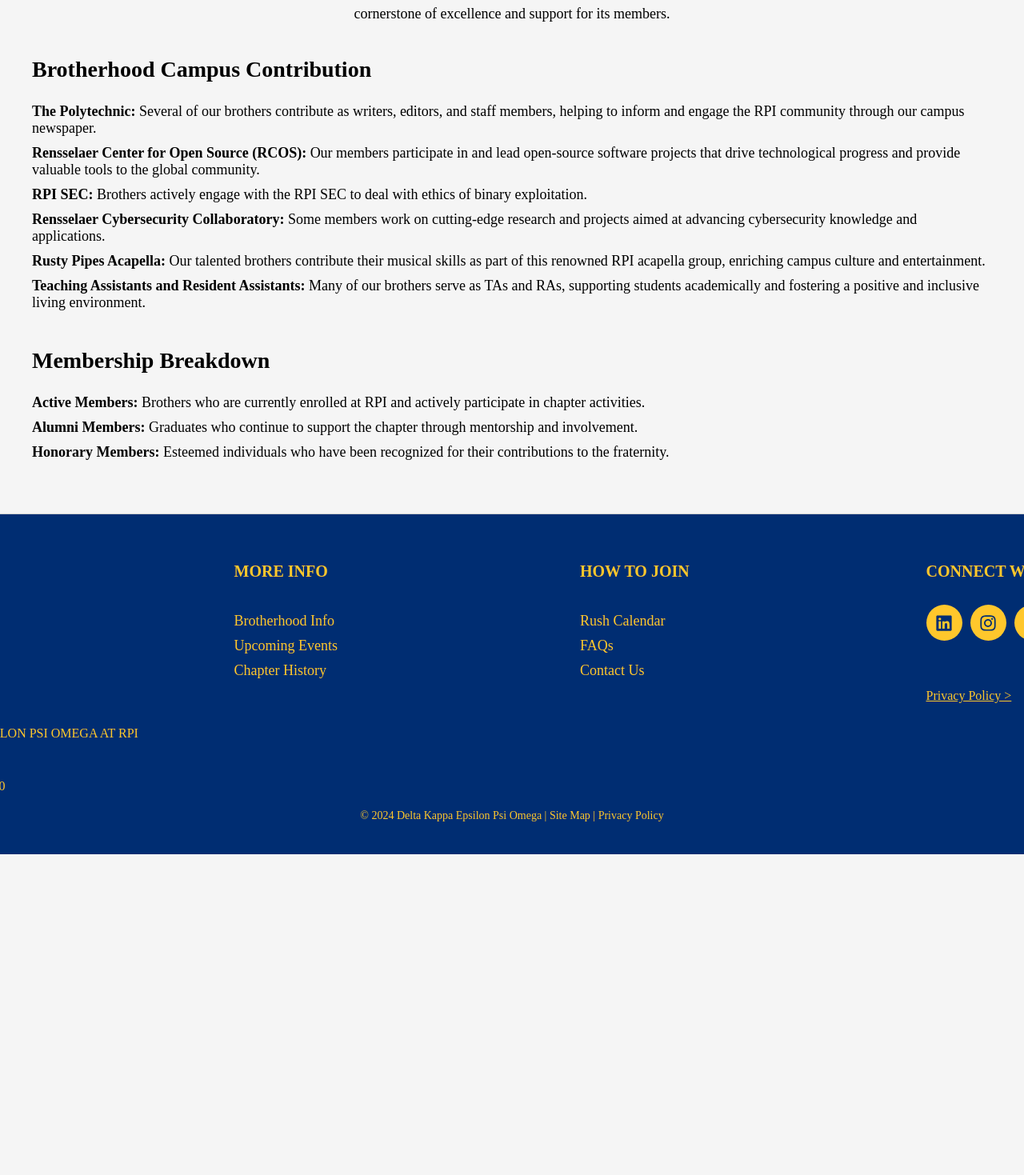
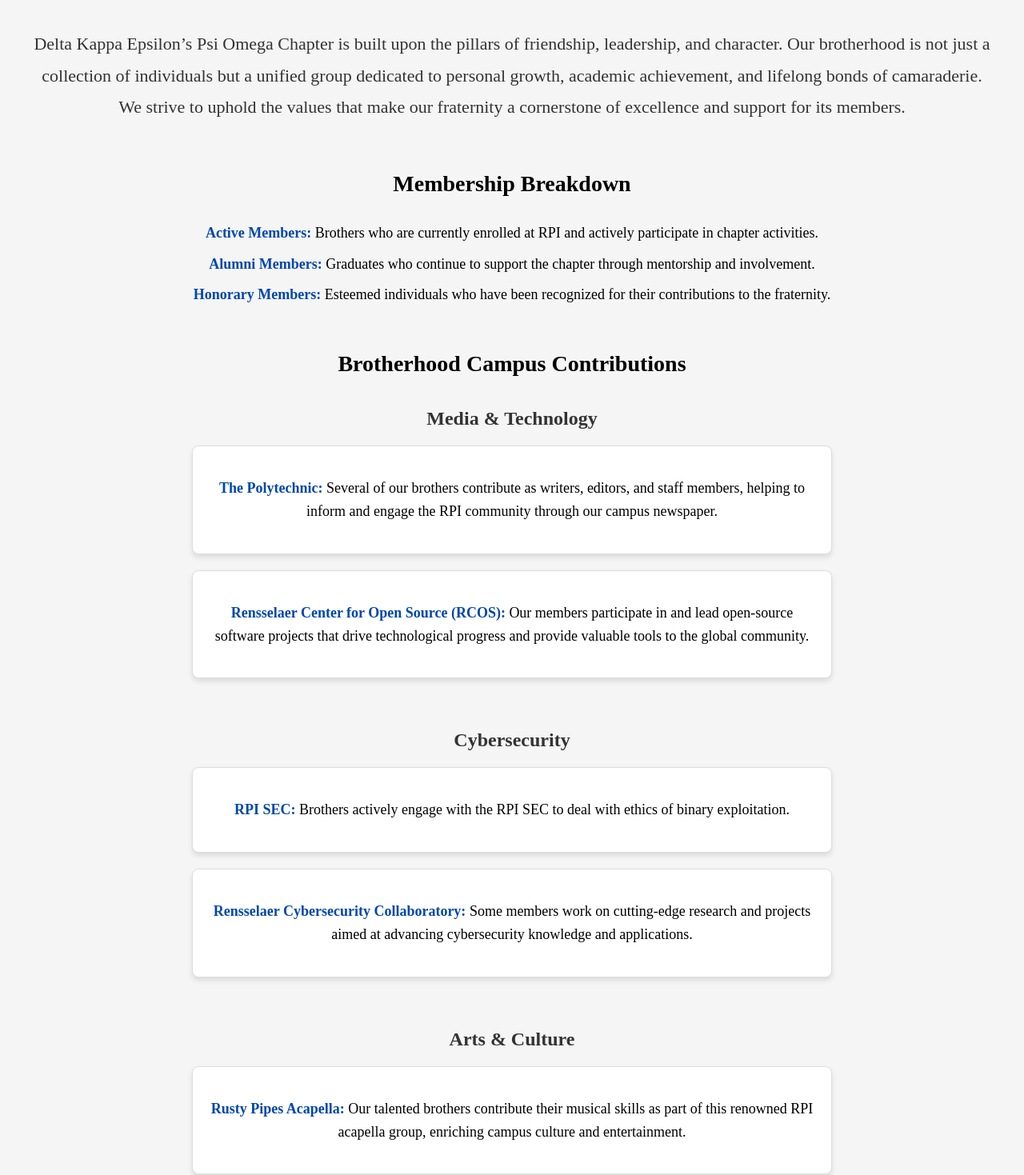
Before and after one commit to NBelgaonkar/Psi-Omega-Site, a React (Create React App) app: page /about/brotherhood in a window 1280 px wide. Shown: the part 183-1652 px from the top of the page at 80% size. Before the commit the page ends 1251 px from the top, so only its background shows below. Built offline with nearby package versions, Linux system fonts and the light colour scheme.

Commit message:
Update Brotherhood.js
cleaned up format

```diff
--- a/src/components/Brotherhood.js
+++ b/src/components/Brotherhood.js
@@ -16,40 +16,79 @@ const GlobalStyle = createGlobalStyle`
 const Container = styled.div`
   display: flex;
   flex-direction: column;
-  align-items: flex-start;
+  align-items: center;
   padding: 40px 20px;
   max-width: 1200px;
   margin: auto;
+  text-align: center;
 `;
 
 const Title = styled.h1`
   font-size: 36px;
   margin-bottom: 20px;
-  text-align: center;
 `;
 
 const Paragraph = styled.p`
-  font-size: 18px;
-  line-height: 1.6;
-  margin-bottom: 20px;
-  text-align: center;
+  font-size: 22px;
+  line-height: 1.8;
+  margin-bottom: 30px;
+  color: #333;
 `;
 
 const Subtitle = styled.h2`
   font-size: 28px;
-  margin: 20px 0 10px;
-  text-align: left;
+  margin: 30px 0 15px;
 `;
 
-const ContributionList = styled.ul`
-  list-style-type: none;
+const ContributionSection = styled.div`
+  margin-bottom: 40px;
+  width: 100%;
+  max-width: 800px;
+`;
+
+const ContributionTitle = styled.h3`
+  font-size: 24px;
+  margin-bottom: 20px;
+  color: #333;
+`;
+
+const ContributionList = styled.div`
+  display: flex;
+  flex-direction: column;
+  gap: 20px;
+`;
+
+const ContributionItem = styled.div`
+  background-color: #fff;
+  border: 1px solid #ddd;
+  border-radius: 8px;
+  padding: 20px;
+  box-shadow: 0 4px 6px rgba(0, 0, 0, 0.1);
+  text-align: center;
+`;
+
+const ContributionText = styled.p`
+  font-size: 18px;
+  line-height: 1.6;
+
+  strong {
+    color: #0047AB;
+  }
+`;
+
+const MembershipList = styled.ul`
+  list-style: none;
   padding: 0;
 `;
 
-const ContributionItem = styled.li`
+const MembershipItem = styled.li`
   font-size: 18px;
+  line-height: 1.6;
   margin-bottom: 10px;
-  text-align: left;
+
+  strong {
+    color: #0047AB;
+  }
 `;
 
 const Brotherhood = () => {
@@ -57,6 +96,8 @@ const Brotherhood = () => {
     <>
       <GlobalStyle />
       <Container>
+        <Title>Delta Kappa Epsilon Brotherhood</Title>
+
         <Paragraph>
           Delta Kappa Epsilon’s Psi Omega Chapter is built upon the pillars of friendship, leadership, and character.
           Our brotherhood is not just a collection of individuals but a unified group dedicated to personal growth,
@@ -64,45 +105,81 @@ const Brotherhood = () => {
           a cornerstone of excellence and support for its members.
         </Paragraph>
 
-        <Subtitle>Brotherhood Campus Contribution</Subtitle>
+        <Subtitle>Membership Breakdown</Subtitle>
+        <MembershipList>
+          <MembershipItem>
+            <strong>Active Members:</strong> Brothers who are currently enrolled at RPI and actively participate in chapter activities.
+          </MembershipItem>
+          <MembershipItem>
+            <strong>Alumni Members:</strong> Graduates who continue to support the chapter through mentorship and involvement.
+          </MembershipItem>
+          <MembershipItem>
+            <strong>Honorary Members:</strong> Esteemed individuals who have been recognized for their contributions to the fraternity.
+          </MembershipItem>
+        </MembershipList>
+
+        <Subtitle>Brotherhood Campus Contributions</Subtitle>
+
+        {/* Contribution Sections */}
+        <ContributionSection>
+          <ContributionTitle>Media & Technology</ContributionTitle>
           <ContributionList>
             <ContributionItem>
+              <ContributionText>
                 <strong>The Polytechnic:</strong> Several of our brothers contribute as writers, editors, and staff members,
                 helping to inform and engage the RPI community through our campus newspaper.
+              </ContributionText>
             </ContributionItem>
             <ContributionItem>
+              <ContributionText>
                 <strong>Rensselaer Center for Open Source (RCOS):</strong> Our members participate in and lead open-source
                 software projects that drive technological progress and provide valuable tools to the global community.
+              </ContributionText>
+            </ContributionItem>
+          </ContributionList>
+        </ContributionSection>
+
+        <ContributionSection>
+          <ContributionTitle>Cybersecurity</ContributionTitle>
+          <ContributionList>
+            <ContributionItem>
+              <ContributionText>
+                <strong>RPI SEC:</strong> Brothers actively engage with the RPI SEC to deal with ethics of binary exploitation.
+              </ContributionText>
             </ContributionItem>
             <ContributionItem>
-            <strong>RPI SEC:</strong> Brothers actively engage with the RPI SEC to deal with ethics of binary exploitation.
-          </ContributionItem>
-          <ContributionItem>
+              <ContributionText>
                 <strong>Rensselaer Cybersecurity Collaboratory:</strong> Some members work on cutting-edge research and projects
                 aimed at advancing cybersecurity knowledge and applications.
+              </ContributionText>
             </ContributionItem>
+          </ContributionList>
+        </ContributionSection>
+
+        <ContributionSection>
+          <ContributionTitle>Arts & Culture</ContributionTitle>
+          <ContributionList>
             <ContributionItem>
+              <ContributionText>
                 <strong>Rusty Pipes Acapella:</strong> Our talented brothers contribute their musical skills as part of this
                 renowned RPI acapella group, enriching campus culture and entertainment.
+              </ContributionText>
             </ContributionItem>
+          </ContributionList>
+        </ContributionSection>
+
+        <ContributionSection>
+          <ContributionTitle>Student Support</ContributionTitle>
+          <ContributionList>
             <ContributionItem>
+              <ContributionText>
                 <strong>Teaching Assistants and Resident Assistants:</strong> Many of our brothers serve as TAs and RAs,
                 supporting students academically and fostering a positive and inclusive living environment.
+              </ContributionText>
             </ContributionItem>
           </ContributionList>
+        </ContributionSection>
 
-        <Subtitle>Membership Breakdown</Subtitle>
-        <ContributionList>
-          <ContributionItem>
-            <strong>Active Members:</strong> Brothers who are currently enrolled at RPI and actively participate in chapter activities.
-          </ContributionItem>
-          <ContributionItem>
-            <strong>Alumni Members:</strong> Graduates who continue to support the chapter through mentorship and involvement.
-          </ContributionItem>
-          <ContributionItem>
-            <strong>Honorary Members:</strong> Esteemed individuals who have been recognized for their contributions to the fraternity.
-          </ContributionItem>
-        </ContributionList>
       </Container>
     </>
   );
```
Lines whose indentation alone changed are shown as unchanged.
